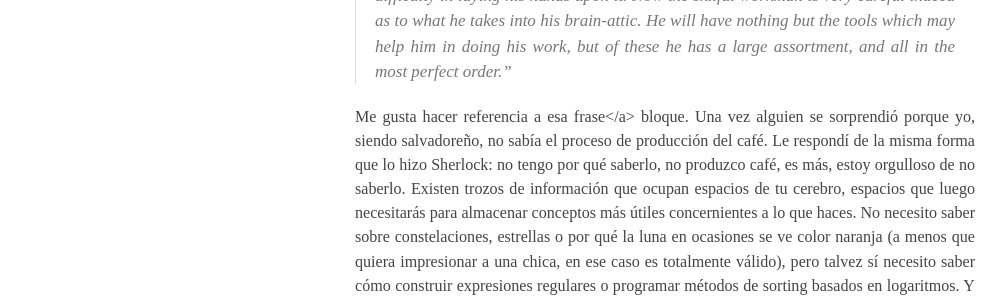
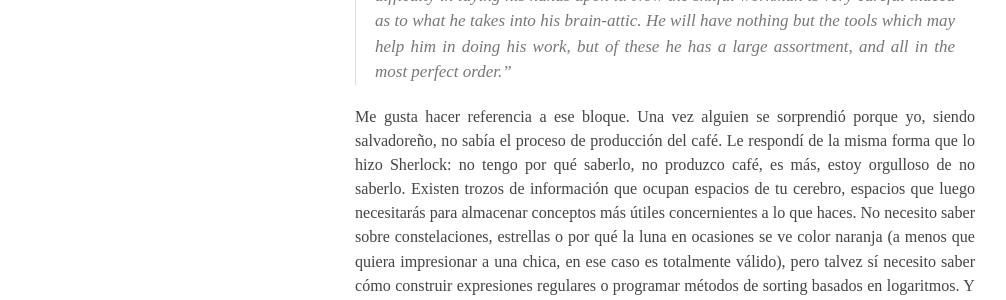
Before and after one commit to jdzarate/jdzarate.github.io, a Jekyll site: the page built from _posts/2013-08-02-el-cruzado-de-la-noche.markdown, in a window 1280 px wide. Shown: the part 1443-1743 px from the top of the page, without its empty margins (135-1141 px from the left). Built offline with Jekyll 4.4.1, drawn with Linux system fonts in a browser that asks for light colours; nearby versions of some CDN libraries; some web fonts are replaced; Markdown is read by kramdown in place of the engine named in the settings; some of the changed text lies outside the part shown.

Commit message:
typos again

```diff
--- a/_posts/2013-08-02-el-cruzado-de-la-noche.markdown
+++ b/_posts/2013-08-02-el-cruzado-de-la-noche.markdown
@@ -17,7 +17,7 @@ No me refiero a que debemos conocer todo sobre todo. &iquest;Has leído [A Study
 
 > "I consider that a man's brain originally is like a little empty attic, and you have to stock it with such furniture as you choose. A fool takes in all the lumber of every sort that he comes across, so that the knowledge which might be useful to him gets crowded out, or at best is jumbled up with a lot of other things so that he has a difficulty in laying his hands upon it. Now the skilful workman is very careful indeed as to what he takes into his brain-attic. He will have nothing but the tools which may help him in doing his work, but of these he has a large assortment, and all in the most perfect order."
 
-Me gusta hacer referencia a esa <span style="text-decoration:striketrough;">frase</a> bloque. Una vez alguien se sorprendió porque yo, siendo salvadoreño, no sabía el proceso de producción del café. Le respondí de la misma forma que lo hizo Sherlock: no tengo por qué saberlo, no produzco café, es más, estoy orgulloso de no saberlo. Existen trozos de información que ocupan espacios de tu cerebro, espacios que luego necesitarás para almacenar conceptos más útiles concernientes a lo que haces. No necesito saber sobre constelaciones, estrellas o por qué la luna en ocasiones se ve color naranja (a menos que quiera impresionar a una chica, en ese caso es totalmente válido), pero talvez sí necesito saber cómo construir expresiones regulares o programar métodos de sorting basados en logaritmos. Y es esto lo que me preocupa, que he olvidado o no me molesto por guardar esa información y eso me dificulta mejorar porque tengo que recorrer el camino más de una vez.
+Me gusta hacer referencia a ese bloque. Una vez alguien se sorprendió porque yo, siendo salvadoreño, no sabía el proceso de producción del café. Le respondí de la misma forma que lo hizo Sherlock: no tengo por qué saberlo, no produzco café, es más, estoy orgulloso de no saberlo. Existen trozos de información que ocupan espacios de tu cerebro, espacios que luego necesitarás para almacenar conceptos más útiles concernientes a lo que haces. No necesito saber sobre constelaciones, estrellas o por qué la luna en ocasiones se ve color naranja (a menos que quiera impresionar a una chica, en ese caso es totalmente válido), pero talvez sí necesito saber cómo construir expresiones regulares o programar métodos de sorting basados en logaritmos. Y es esto lo que me preocupa, que he olvidado o no me molesto por guardar esa información y eso me dificulta mejorar porque tengo que recorrer el camino más de una vez.
 
 Fui un excelente estudiante y en algún momento dejé de serlo. Es como si desde el instante en que me gradué me convertí en una persona enfocada en resultados y especializada en integrar proyectos basados en búsquedas de Google y si no me funciona una solución, pruebo con la siguiente. No digo que "googlear" esté mal, al contrario, me refiero a que el trabajo no está del todo hecho ya que debemos aprender el por qué de esas respuestas y si en el camino nos encontramos con un término o un concepto desconocido, lo aprendemos y seguimos así, de manera recursiva.
 
```
